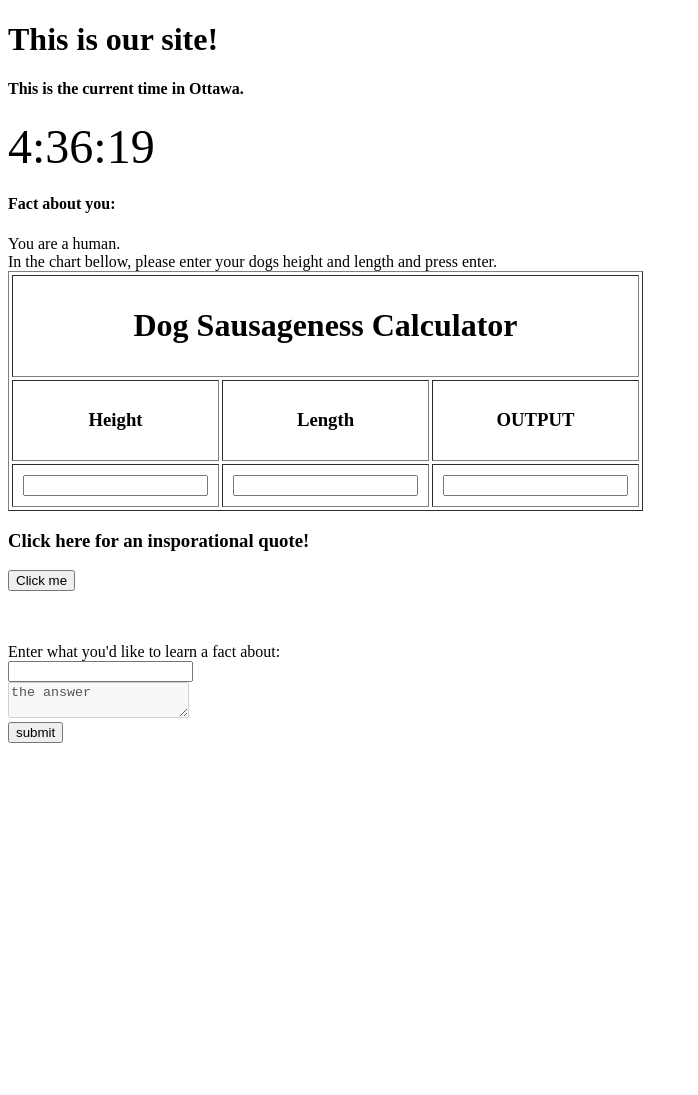
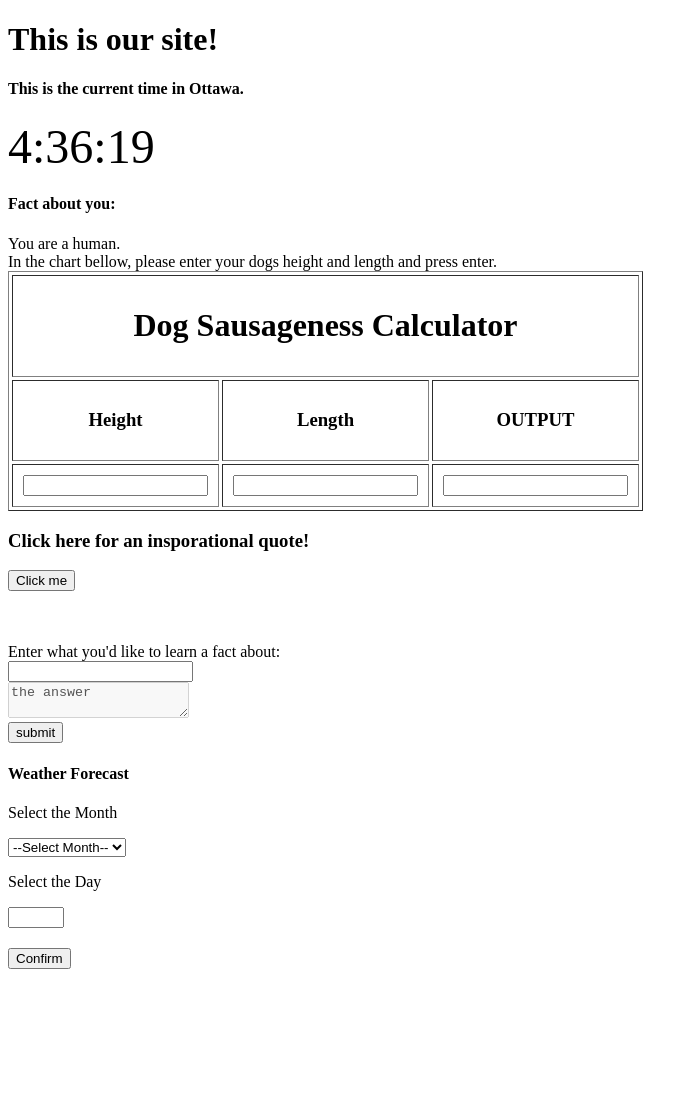
Before and after one commit to QuinnF19/https-QuinnF19.github.io-team15.github.io, a Jekyll site: the page index.html, which Jekyll copies as it is, in a window 1280 px wide. Shown: the whole page, without its empty margins (0-698 px from the left). Built offline with Jekyll 4.4.1, drawn with Linux system fonts in a browser that asks for light colours; before the commit the page ends 900 px from its top, so only the background shows below that; some of the changed lines change nothing that is shown.

Commit message:
Added weather section

```diff
--- a/index.html
+++ b/index.html
@@ -130,6 +130,58 @@ function myFunction() {
 
 <!-- /jess stuff -->
 
+<!-- /henry stuff -->
+
+<script>
+        //Change weather forecast URL based on user input
+        function changeURL(){
+        var link = document.getElementById("myLink");
+        var day = document.getElementById("dayV").value;
+        var month = document.getElementById("monthV").value;
+        var uri = "https://www.wunderground.com/history/daily/ca/ottawa/CYOW/date/2020-" +      month + "-" + day;
+        link.setAttribute('href', uri);
+        link.style.visibility = "visible";
+        }
+        changeURL();
+</script>
+
+<h4>Weather Forecast</h4>
+
+<div>
+    <p>Select the Month</p>
+    <select id='monthV'>
+    <option value=''>--Select Month--</option>
+    <option value='1'>January</option>
+    <option value='2'>February</option>
+    <option value='3'>March</option>
+    <option value='4'>April</option>
+    <option value='5'>May</option>
+    <option value='6'>June</option>
+    <option value='7'>July</option>
+    <option value='8'>August</option>
+    <option value='9'>September</option>
+    <option value='10'>October</option>
+    <option value='11'>November</option>
+    <option value='12'>December</option>
+    </select>
+</div>
+
+<div>
+<p>Select the Day</p>
+    <input id = "dayV" type="number" min="1" max="30">
+</div>
+
+<div>
+<a id = "myButton" href="https://www.wunderground.com/history/daily/ca/ottawa/CYOW/date/"
+onclick="changeURL(); return false;"><button type="button" style = "margin-top: 20px;">Confirm</button></a>
+</div>
+
+<div>
+<a id = "myLink" href="" target="_blank" style = "visibility:hidden;">
+     See Forecast (from 2020)
+</a>
+</div>
+
 </body >
 
 
```
